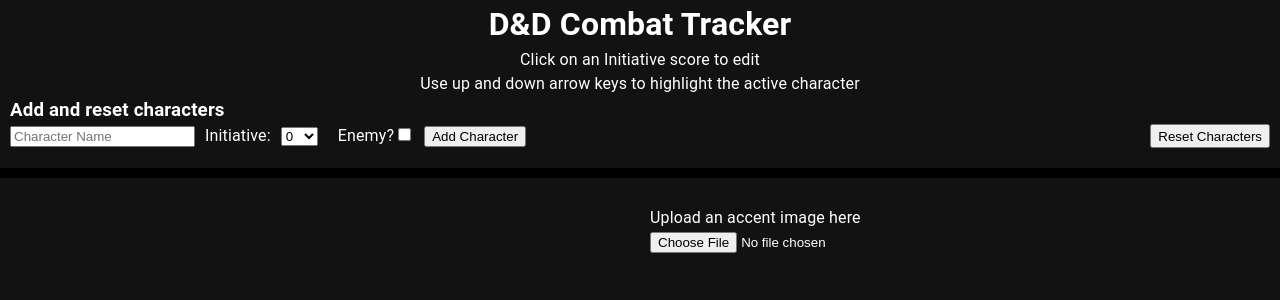
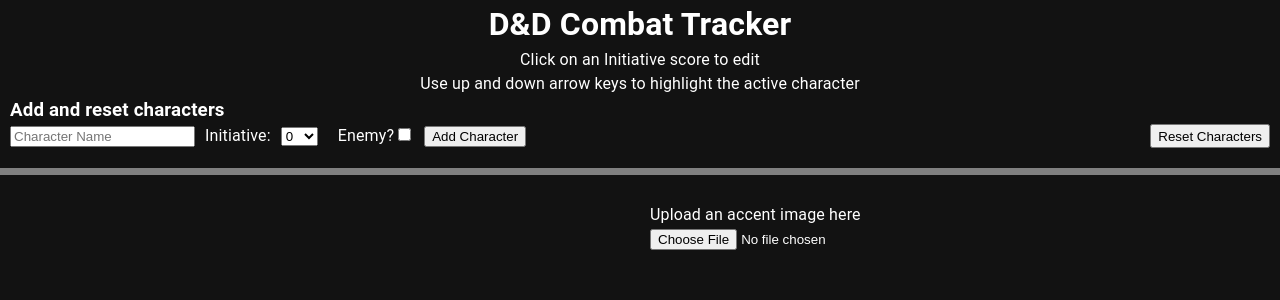
Before and after one commit to ngrippin/dnd-combat-tracker, a React (Create React App) app: page / in a window 1280 px wide. Shown: the top 300 px of the page. Built offline with nearby package versions, Linux system fonts and the light colour scheme.

Commit message:
forgot these

```diff
--- a/package.json
+++ b/package.json
@@ -4,6 +4,9 @@
   "homepage": "https://ngrippin.github.io/dnd-combat-tracker/",
   "private": true,
   "dependencies": {
+    "@emotion/react": "^11.11.3",
+    "@emotion/styled": "^11.11.0",
+    "@mui/material": "^5.15.10",
     "@testing-library/jest-dom": "^5.17.0",
     "@testing-library/react": "^13.4.0",
     "@testing-library/user-event": "^13.5.0",
--- a/src/App.css
+++ b/src/App.css
@@ -43,8 +43,8 @@
 }
 
 .separator {
-  height: 10px;
-  background-color: black;
+  height: 7px;
+  background-color: grey;
   border: none;
 }
 
```
